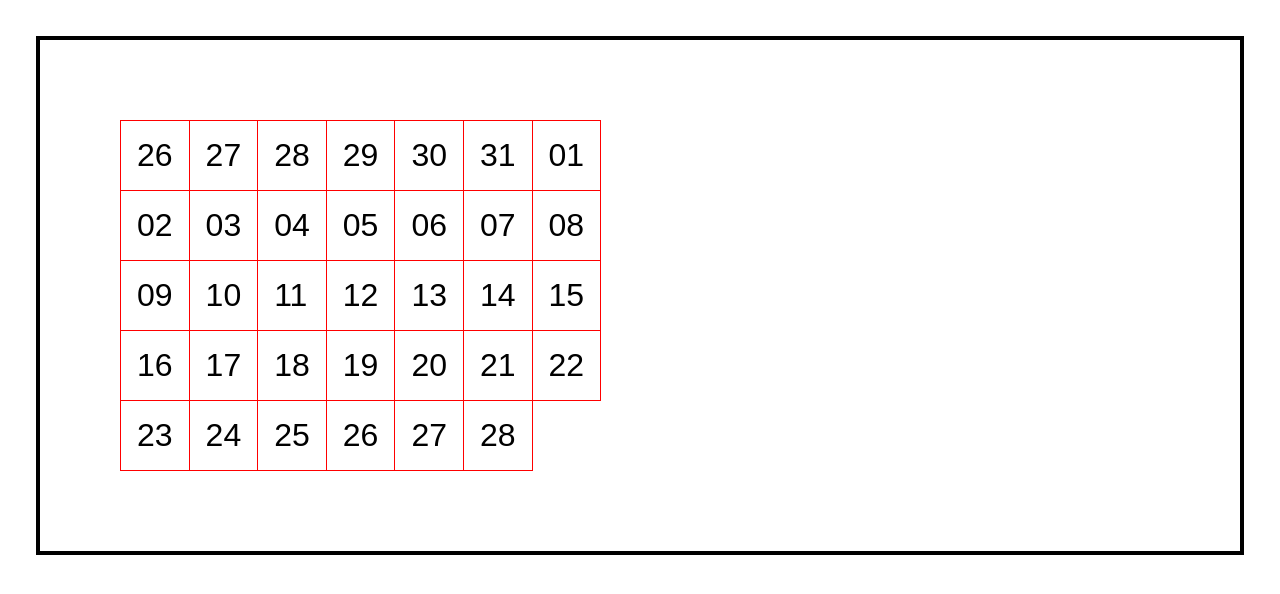
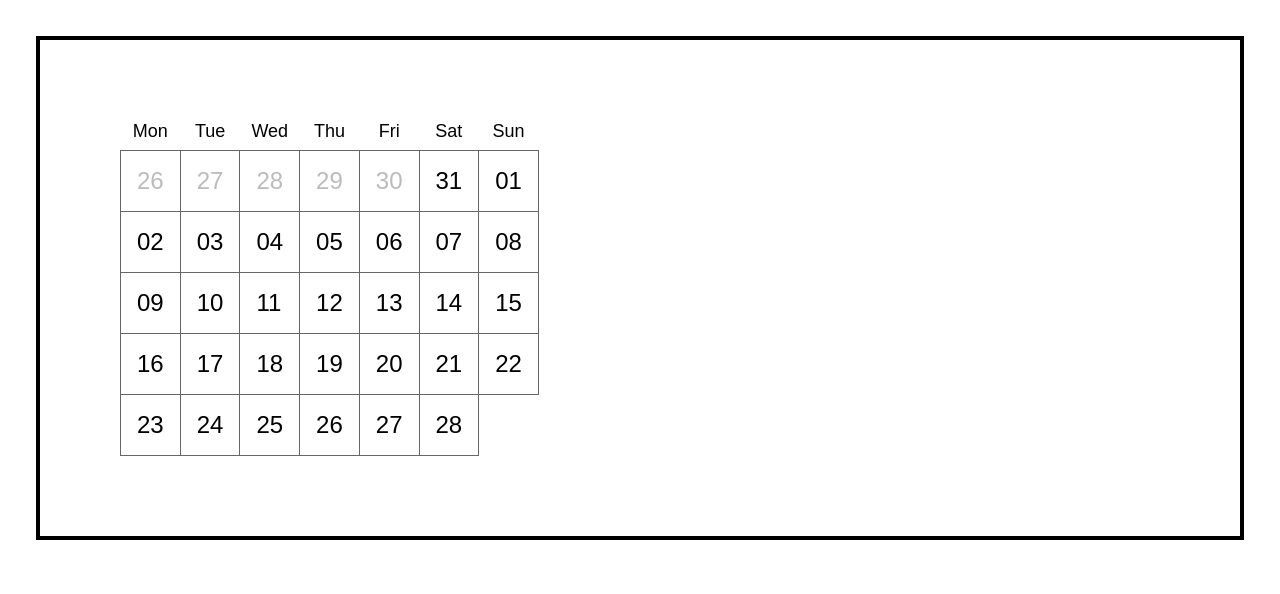
Before and after one commit to Sigmus/pickaday, a website built with Parcel: page index.html in a window 1280 px wide. Built offline with nearby package versions, Linux system fonts and the light colour scheme.

Commit message:
Add previous

```diff
--- a/index.css
+++ b/index.css
@@ -13,13 +13,23 @@ body {
 }
 
 table {
-  font-size: 2rem;
+  font-size: 24px;
   font-weight: 300;
   font-family: sans-serif;
   border-collapse: collapse;
 }
 
+th {
+  font-weight: 400;
+  font-size: 18px;
+  padding-bottom: 8px;
+}
+
 td {
   padding: 1rem;
-  border: 1px solid red;
+  border: 1px solid #666;
 }
+
+.previous {
+  color: #bbb;
+}
--- a/index.js
+++ b/index.js
@@ -12,19 +12,26 @@ function renderDays(input) {
       month: input.month === 0 ? 11 : input.month - 1,
     })
   )
+    .map((i) => {
+      i.previous = true;
+      return i;
+    })
     .reverse()
     .slice(0, lastDay.getDay() - 1)
     .reverse();
 
   const days = previousMonthDays.concat(getDaysMonth(lastDay));
 
-  let snippet = "<table><tbody>";
+  let snippet =
+    "<table><tbody><head><tr><th>Mon</th><th>Tue</th><th>Wed</th><th>Thu</th><th>Fri</th><th>Sat</th><th>Sun</th>";
 
   days.forEach((date, index) => {
     if (index % 7 === 0) {
       snippet += `<tr>`;
     }
-    snippet += `<td>${date.getDate().toString().padStart(2, "0")}`;
+    snippet += `<td class="${
+      date.previous ? "previous" : ""
+    }">${date.getDate().toString().padStart(2, "0")}`;
     if (index % 7 === 6) {
       snippet += `</tr>`;
     }
```
